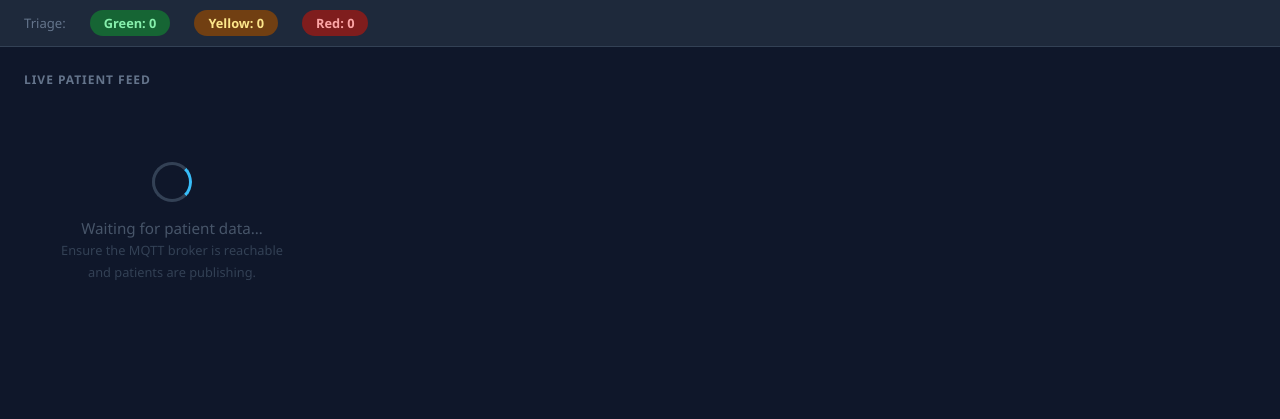
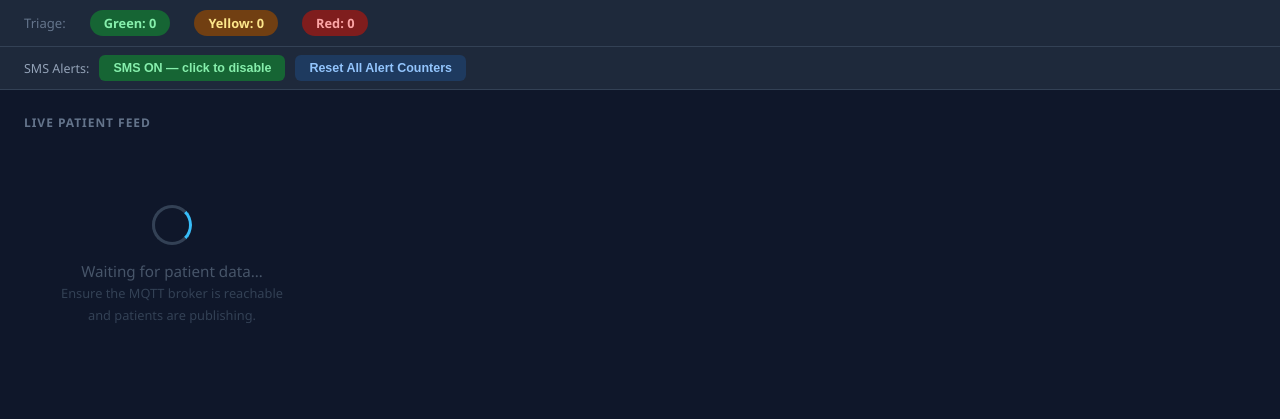
Before and after one commit to akashbevinamarad13-code/vitalsense, a Flask app: page / in a window 1280 px wide. Shown: the part 57-476 px from the top of the page. Run offline with Flask 3, Linux system fonts and the light colour scheme; data that the repository does not hold is empty; some libraries are stand-ins or nearby versions.

Commit message:
Add controls to stop SMS alerts and reset alert counters
Introduces new API endpoints in `app.py` and `alert.py` for managing SMS alert status and resetting alert counters. Updates `templates/dashboard.html` to include UI elements for toggling SMS alerts and resetting all alert counters, along with associated JavaScript functions for handling user interactions and fetching status updates. `config.py` is updated to allow configuration of the default SMS alert status.

Replit-Commit-Author: Agent
Replit-Commit-Session-Id: 676d544e-5df6-4e10-97fd-a9c39daf87b0
Replit-Commit-Checkpoint-Type: full_checkpoint
Replit-Commit-Event-Id: ed7e24f6-15fe-4af6-bd74-0e34c8ef06e8
Replit-Commit-Screenshot-Url: https://storage.googleapis.com/screenshot-production-us-central1/70f7c54f-b960-47b9-8129-04e06d20e6cd/676d544e-5df6-4e10-97fd-a9c39daf87b0/UEPqb7d
Replit-Helium-Checkpoint-Created: true

```diff
--- a/alert.py
+++ b/alert.py
@@ -2,6 +2,7 @@ import config
 
 _consecutive_red = {}
 _alerted = set()
+_sms_enabled = config.SMS_ALERTS_ENABLED
 
 try:
     from twilio.rest import Client as TwilioClient
@@ -9,7 +10,29 @@ try:
 except ImportError:
     _twilio_available = False
 
+def set_sms_enabled(enabled: bool):
+    global _sms_enabled
+    _sms_enabled = enabled
+    print(f"[alert] SMS alerts {'enabled' if enabled else 'disabled'}")
+
+def is_sms_enabled():
+    return _sms_enabled
+
+def reset_all():
+    global _consecutive_red, _alerted
+    _consecutive_red.clear()
+    _alerted.clear()
+    print("[alert] All alert counters reset")
+
+def reset_patient(patient_id):
+    _consecutive_red.pop(patient_id, None)
+    _alerted.discard(patient_id)
+    print(f"[alert] Alert counter reset for {patient_id}")
+
 def _send_sms(patient_id):
+    if not _sms_enabled:
+        print(f"[alert] SMS disabled — skipping for {patient_id}")
+        return
     if not _twilio_available:
         print(f"[alert] Twilio not installed — skipping SMS for {patient_id}")
         return
--- a/app.py
+++ b/app.py
@@ -169,6 +169,32 @@ def api_patient_alerts(patient_id):
 def api_all_alerts():
     return jsonify(alert_handler.get_all_alert_statuses())
 
+@app.route("/api/alerts/sms", methods=["GET"])
+def api_sms_status():
+    return jsonify({"sms_enabled": alert_handler.is_sms_enabled()})
+
+@app.route("/api/alerts/sms/enable", methods=["POST"])
+def api_sms_enable():
+    alert_handler.set_sms_enabled(True)
+    return jsonify({"sms_enabled": True, "message": "SMS alerts enabled"})
+
+@app.route("/api/alerts/sms/disable", methods=["POST"])
+def api_sms_disable():
+    alert_handler.set_sms_enabled(False)
+    return jsonify({"sms_enabled": False, "message": "SMS alerts disabled"})
+
+@app.route("/api/alerts/reset", methods=["POST"])
+def api_alerts_reset():
+    alert_handler.reset_all()
+    socketio.emit("alert_reset", {})
+    return jsonify({"message": "All alert counters reset"})
+
+@app.route("/api/alerts/reset/<patient_id>", methods=["POST"])
+def api_alerts_reset_patient(patient_id):
+    alert_handler.reset_patient(patient_id)
+    socketio.emit("alert_update", alert_handler.get_alert_status(patient_id))
+    return jsonify({"message": f"Alert counter reset for {patient_id}"})
+
 
 # ---------------------------------------------------------------------------
 # Boot
--- a/config.py
+++ b/config.py
@@ -15,3 +15,4 @@ FLASK_DEBUG = False
 
 ALERT_THRESHOLD = 3
 HISTORY_MAX_SIZE = 200
+SMS_ALERTS_ENABLED = os.environ.get("SMS_ALERTS_ENABLED", "true").lower() == "true"
--- a/templates/dashboard.html
+++ b/templates/dashboard.html
@@ -142,6 +142,29 @@
     .waiting-msg p { font-size: 0.95rem; }
     .waiting-msg small { font-size: 0.8rem; color: #334155; }
 
+    .controls-bar {
+      background: #1e293b;
+      border-bottom: 1px solid #334155;
+      padding: 8px 24px;
+      display: flex;
+      gap: 10px;
+      align-items: center;
+    }
+    .btn {
+      padding: 6px 14px;
+      border-radius: 6px;
+      font-size: 0.78rem;
+      font-weight: 600;
+      border: none;
+      cursor: pointer;
+      transition: opacity 0.15s;
+    }
+    .btn:hover { opacity: 0.85; }
+    .btn-sms-on  { background: #166534; color: #86efac; }
+    .btn-sms-off { background: #7f1d1d; color: #fca5a5; }
+    .btn-reset   { background: #1e3a5f; color: #93c5fd; }
+    .sms-status  { font-size: 0.78rem; color: #94a3b8; }
+
     footer {
       text-align: center;
       padding: 20px;
@@ -169,6 +192,12 @@
 </div>
 
 <div class="alert-banner" id="alert-banner"></div>
+
+<div class="controls-bar">
+  <span class="sms-status">SMS Alerts:</span>
+  <button class="btn btn-sms-off" id="btn-sms-toggle" onclick="toggleSms()">Loading…</button>
+  <button class="btn btn-reset" onclick="resetAlerts()">Reset All Alert Counters</button>
+</div>
 
 <div class="main">
   <div class="section-title">Live Patient Feed</div>
@@ -219,10 +248,52 @@
     document.getElementById("server-time").textContent = new Date().toLocaleTimeString();
   }, 1000);
 
+  // SMS toggle state
+  let _smsEnabled = true;
+
+  function syncSmsButton(enabled) {
+    _smsEnabled = enabled;
+    const btn = document.getElementById("btn-sms-toggle");
+    if (enabled) {
+      btn.textContent = "SMS ON — click to disable";
+      btn.className = "btn btn-sms-on";
+    } else {
+      btn.textContent = "SMS OFF — click to enable";
+      btn.className = "btn btn-sms-off";
+    }
+  }
+
+  function toggleSms() {
+    const endpoint = _smsEnabled ? "/api/alerts/sms/disable" : "/api/alerts/sms/enable";
+    fetch(endpoint, { method: "POST" })
+      .then(r => r.json())
+      .then(d => syncSmsButton(d.sms_enabled));
+  }
+
+  function resetAlerts() {
+    fetch("/api/alerts/reset", { method: "POST" })
+      .then(r => r.json())
+      .then(() => {
+        document.querySelectorAll(".alert-badge").forEach(el => {
+          el.textContent = "";
+          el.className = "alert-badge";
+        });
+      });
+  }
+
+  // Load initial SMS state
+  fetch("/api/alerts/sms").then(r => r.json()).then(d => syncSmsButton(d.sms_enabled));
+
   // Live updates
   socket.on("patient_update", upsertCard);
   socket.on("summary_update", updateTriage);
   socket.on("alert_update", updateAlertBadge);
+  socket.on("alert_reset", () => {
+    document.querySelectorAll(".alert-badge").forEach(el => {
+      el.textContent = "";
+      el.className = "alert-badge";
+    });
+  });
 
   function upsertCard(data) {
     const grid = document.getElementById("cards-grid");
```
